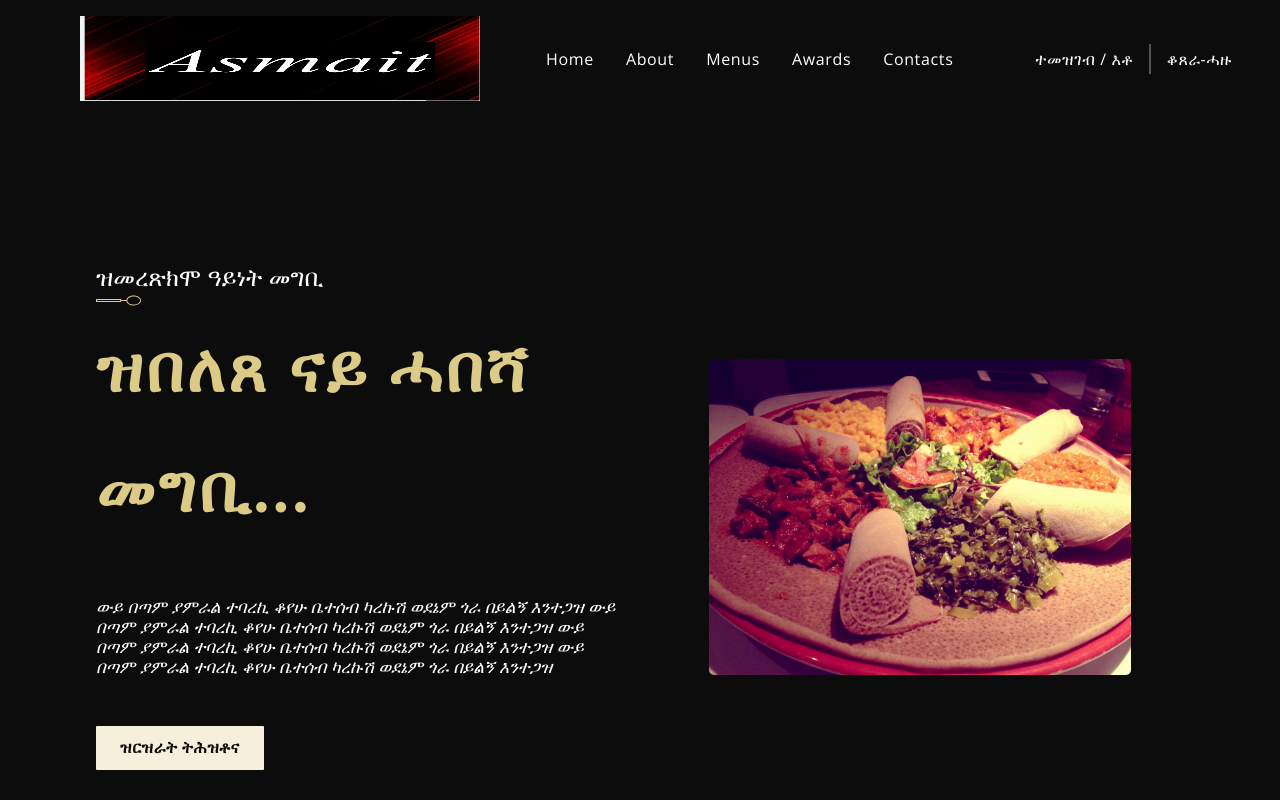
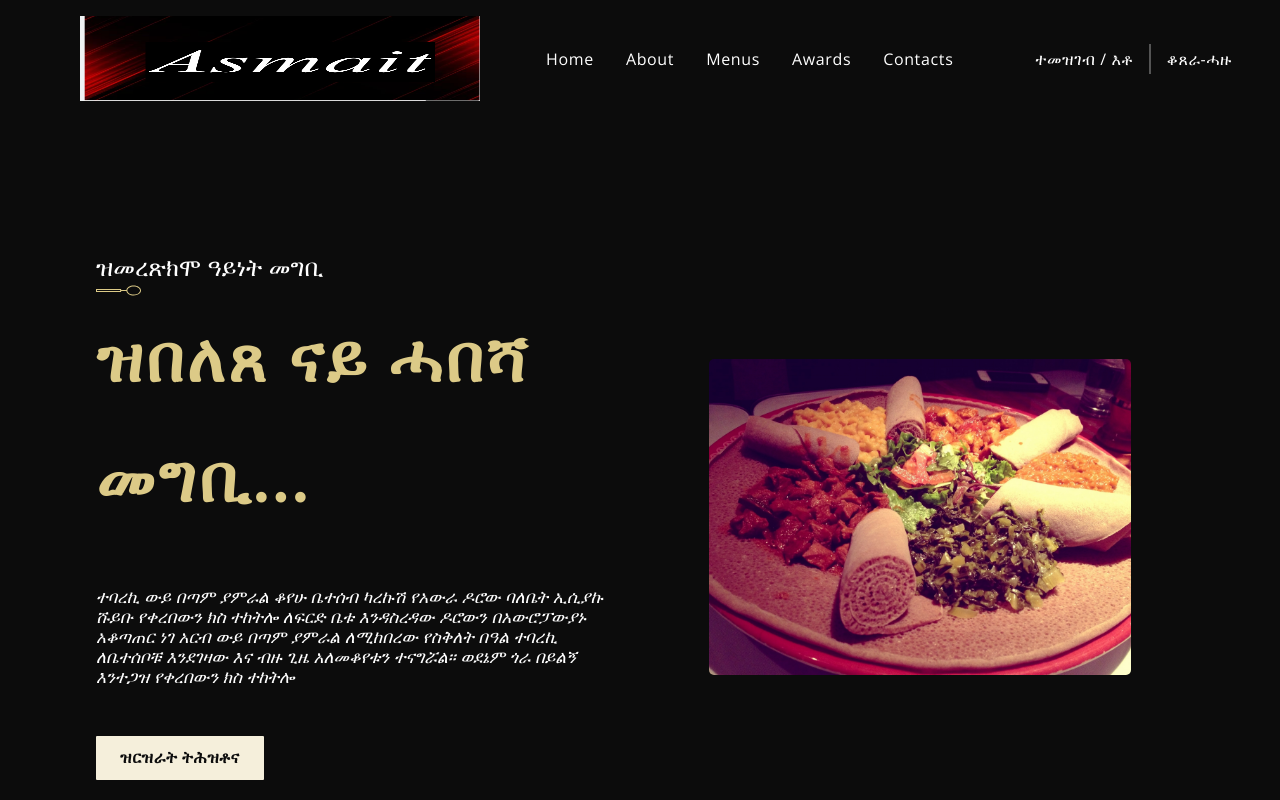
Before and after one commit to Tesfit-haile/Asmait-website_2, a React (Create React App) app: page / in a window 1280 px wide. Shown: the top 800 px of the page. Built offline with nearby package versions, Linux system fonts and the light colour scheme; a web font is replaced by a local one.

Commit message:
Header modified

```diff
--- a/src/container/Header/Header.jsx
+++ b/src/container/Header/Header.jsx
@@ -15,10 +15,10 @@ const Header = () => (
       <SubHeading title="ዝመረጽክሞ ዓይነት መግቢ" />
       <h1 className="app__header-h1"> ዝበለጸ ናይ ሓበሻ መግቢ...</h1>
       <p style={{ margin: '3rem 0', color: 'white', fontFamily: 'fantasy', fontStyle: 'italic', fontSize: '17px' }}>
-        ውይ በጣም ያምራል ተባረኪ ቆየሁ ቤተሰብ ካረኩሽ   ወደኔም ጎራ በይልኝ እንተጋዝ
-        ውይ በጣም ያምራል ተባረኪ ቆየሁ ቤተሰብ ካረኩሽ   ወደኔም ጎራ በይልኝ እንተጋዝ
-        ውይ በጣም ያምራል ተባረኪ ቆየሁ ቤተሰብ ካረኩሽ   ወደኔም ጎራ በይልኝ እንተጋዝ
-        ውይ በጣም ያምራል ተባረኪ ቆየሁ ቤተሰብ ካረኩሽ   ወደኔም ጎራ በይልኝ እንተጋዝ
+        ተባረኪ ውይ በጣም ያምራል ቆየሁ ቤተሰብ ካረኩሽ
+        የአውራ ዶሮው ባለቤት ኢሲያኩ ሹይቡ የቀረበውን ክስ ተከትሎ ለፍርድ ቤቱ እንዳስረዳው ዶሮውን
+        በአውሮፓውያኑ አቆጣጠር ነገ አርብ ውይ በጣም ያምራል ለሚከበረው የስቅለት በዓል ተባረኪ
+        ለቤተሰቦቹ እንደገዛው እና ብዙ ጊዜ አለመቆየቱን ተናግሯል። ወደኔም ጎራ በይልኝ እንተጋዝ  የቀረበውን ክስ ተከትሎ
       </p>
       <button type="button" className="custom__button" >ዝርዝራት ትሕዝቶና</button>
 
```
